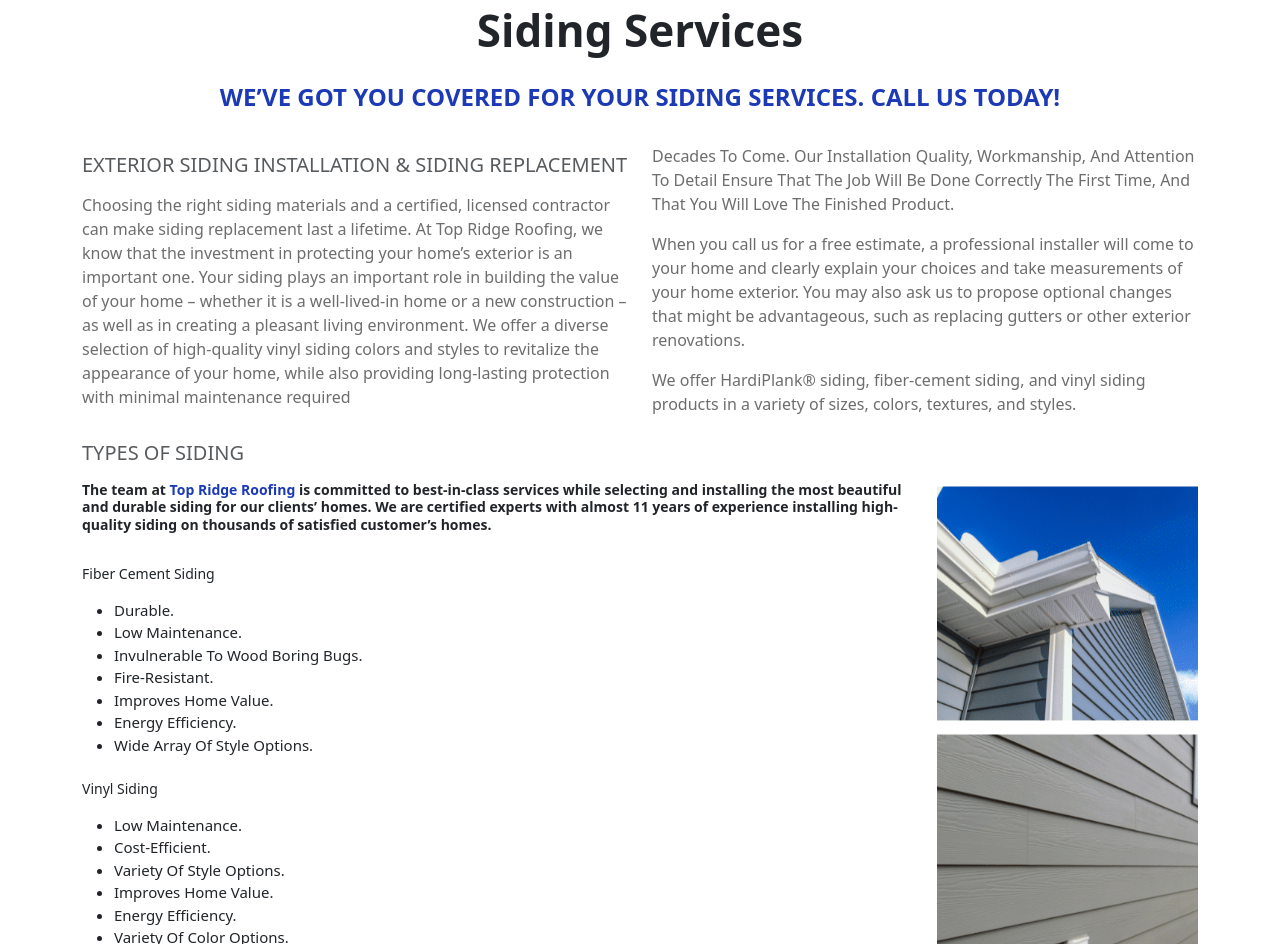
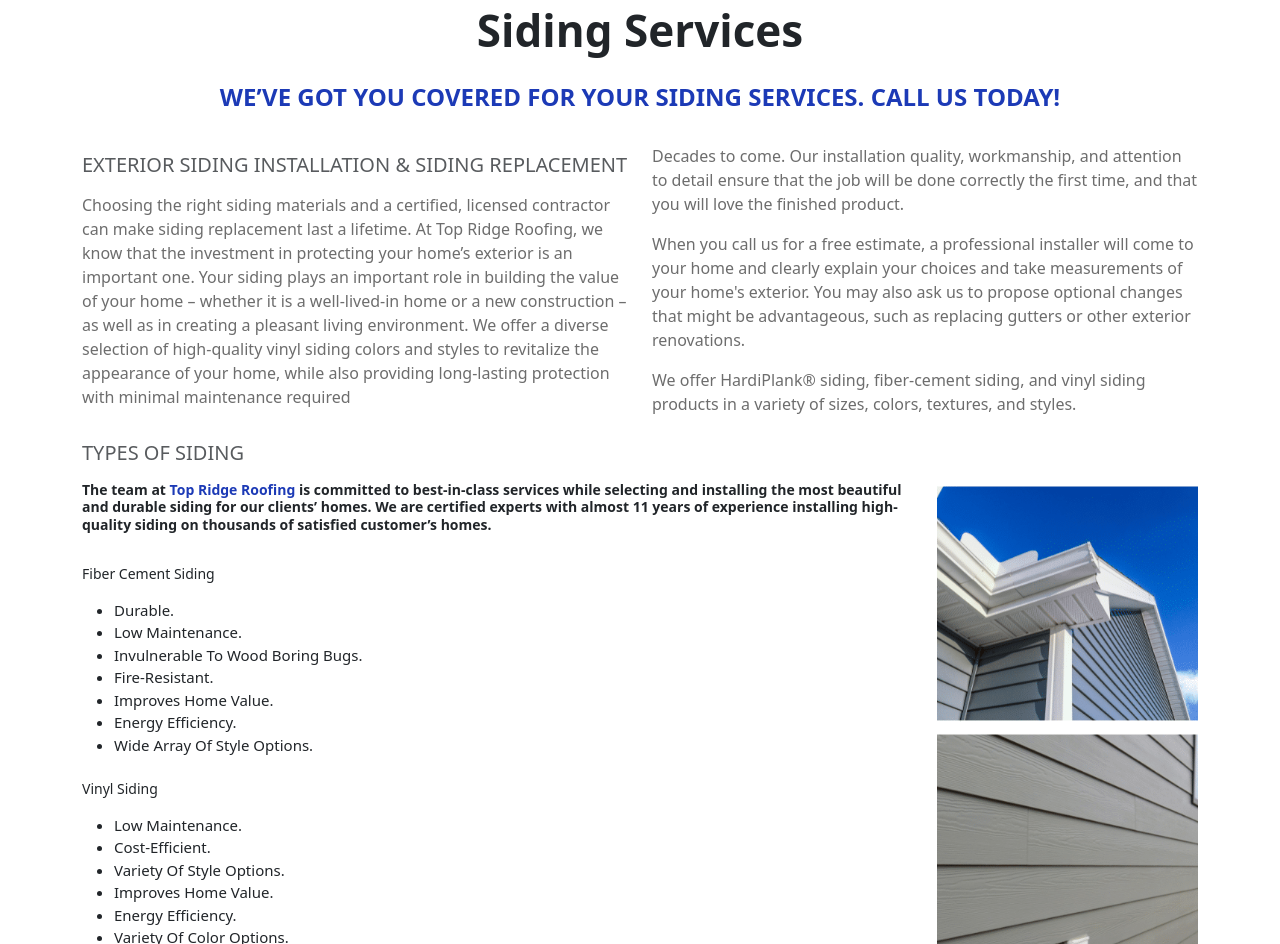
Before and after one commit to elsharkawy159/Top-Ridge-Roofing-LLC, a plain HTML site: page index.html in a window 1280 px wide. Shown: the part 3914-4858 px from the top of the page. Drawn offline with nearby package versions, Linux system fonts and the light colour scheme.

Commit message:
Update index.html

```diff
--- a/index.html
+++ b/index.html
@@ -362,20 +362,13 @@ attention to detail in every project we undertake.</li>
         <div class="col-md-6">
           <h2 class="h5 opacity-75 py-2">EXTERIOR SIDING INSTALLATION & SIDING REPLACEMENT</h2>
           <p>Choosing the right siding materials and a certified, licensed contractor can make siding replacement last a lifetime.
-
 At Top Ridge Roofing, we know that the investment in protecting your home’s exterior is an important one. Your siding plays an important role in building the value of your home – whether it is a well-lived-in home or a new construction – as well as in creating a pleasant living environment.
-
 We offer a diverse selection of high-quality vinyl siding colors and styles to revitalize the appearance of your home, while also providing long-lasting protection with minimal maintenance required</p>
         </div>
         <div class="col-md-6">
-          <p class="mb-3">Decades To Come. Our Installation Quality, Workmanship, And Attention To Detail
-            Ensure That The Job Will Be Done Correctly The First Time, And That You Will Love The Finished Product.</p>
-          <p class="mb-3">When you call us for a free estimate, a professional installer will come to your
-            home and clearly explain your choices and take measurements of your home exterior. You may also ask us to
-            propose optional changes that might be advantageous, such as replacing gutters or other exterior
-            renovations.</p>
-          <p>We offer HardiPlank® siding, fiber-cement siding, and vinyl siding products in a variety
-            of sizes, colors, textures, and styles.</p>
+          <p class="mb-3">Decades to come. Our installation quality, workmanship, and attention to detail ensure that the job will be done correctly the first time, and that you will love the finished product.</p>
+          <p class="mb-3">When you call us for a free estimate, a professional installer will come to your home and clearly explain your choices and take measurements of your home's exterior. You may also ask us to propose optional changes that might be advantageous, such as replacing gutters or other exterior renovations.</p>
+          <p>We offer HardiPlank® siding, fiber-cement siding, and vinyl siding products in a variety of sizes, colors, textures, and styles.</p>
         </div>
       </div>
       <div class="row">
```
